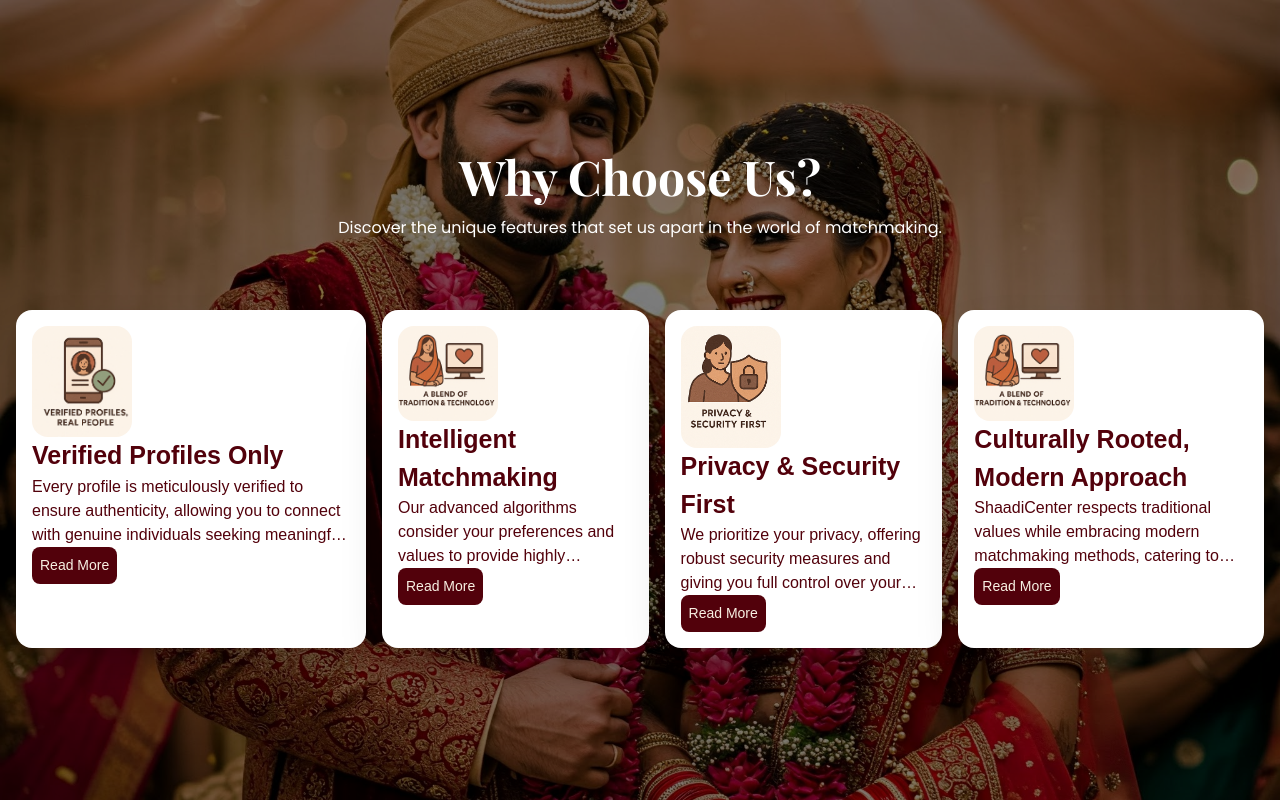
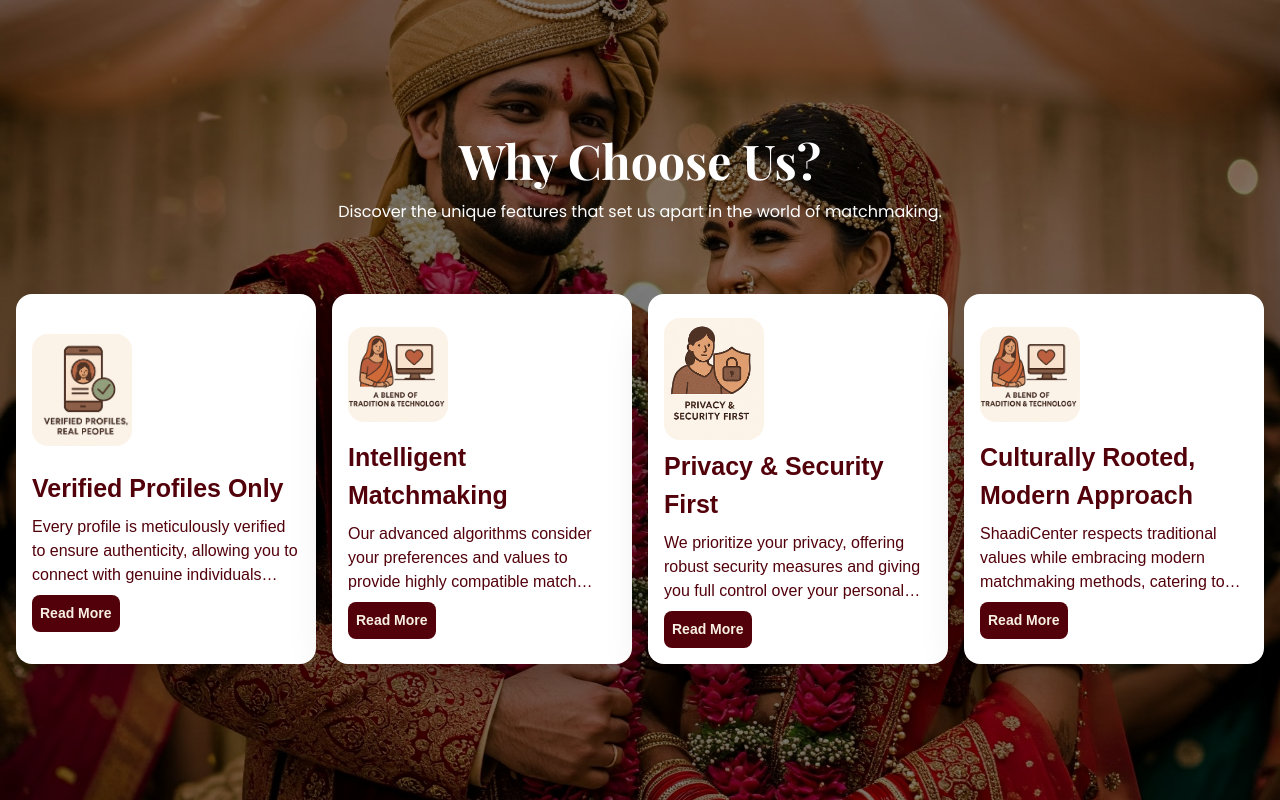
Before and after one commit to puneetsharma004/myshaadi, a Next.js app: page / in a window 1280 px wide. Shown: the part 800-1600 px from the top of the page. Built offline with nearby package versions, Linux system fonts and the light colour scheme; a web font is replaced by a local one.

Commit message:
3rd commit

```diff
--- a/src/app/WhyUs.jsx
+++ b/src/app/WhyUs.jsx
@@ -31,7 +31,7 @@ let whyData =[
 
 export default function WhyUs() {
 
-    let [isExpanded, setIsExpanded] = useState(false)
+
 
   return (
     <>
@@ -47,19 +47,10 @@ export default function WhyUs() {
                 {/* here comes the cards for why us section */}
                 <div className='mt-[50px]'>
                     <div>
-                        <div className='flex gap-4'>
+                        <div className='grid grid-cols-1 sm:grid-cols-2 lg:grid-cols-4 gap-4 '>
                             {
-                                whyData.map((card, index)=>(
-                                    <div key={card.id} className='bg-white shadow-2xl rounded-2xl p-4 max-w-[350px] transition-all'>
-                                        <div>
-                                            <Image className='rounded-2xl' src={`/assets/${card.img}`} alt='Why Image' width={100} height={100}/>
-                                        </div>
-                                        <div>
-                                            <h2 className='text-theme text-[25px] font-bold'>{card.title}</h2>
-                                            <p className={`text-theme text-[16px] ${isExpanded?"":"line-clamp-3"}`}>{card.desc}</p>
-                                            <button className='text-offWhite bg-theme p-2 text-[14px] rounded-lg' onClick={()=>setIsExpanded(!isExpanded)}>Read More</button>
-                                        </div>
-                                    </div>
+                                whyData.map((card)=>(
+                                    <WhyCard key={card.id} card={card}/>
                                 ))
                             }
                         </div>
@@ -71,3 +62,21 @@ export default function WhyUs() {
     </>
   )
 }
+
+function WhyCard({card}){
+     let [isExpanded, setIsExpanded] = useState(false)
+    return(
+        <>
+            <div className='bg-white shadow-2xl flex flex-col justify-evenly rounded-2xl p-4 max-w-[350px] transition-all'>
+                <div className='my-2'>
+                    <Image className='rounded-2xl object-cover object-center' src={`/assets/${card.img}`} alt='Why Image' width={100} height={100}/>
+                </div>
+                <div className='space-y-2 '>
+                    <h2 className='text-theme text-[20px] lg:text-[25px] font-bold'>{card.title}</h2>
+                    <p className={`text-theme text-[14px] lg:text-[16px] ${isExpanded?"":"line-clamp-3"}`}>{card.desc}</p>
+                    <button className='text-offWhite bg-theme p-2 text-[12px] font-semibold lg:text-[14px] rounded-lg' onClick={()=>setIsExpanded(!isExpanded)}>Read More</button>
+                </div>
+            </div>
+        </>
+    )
+}
```
